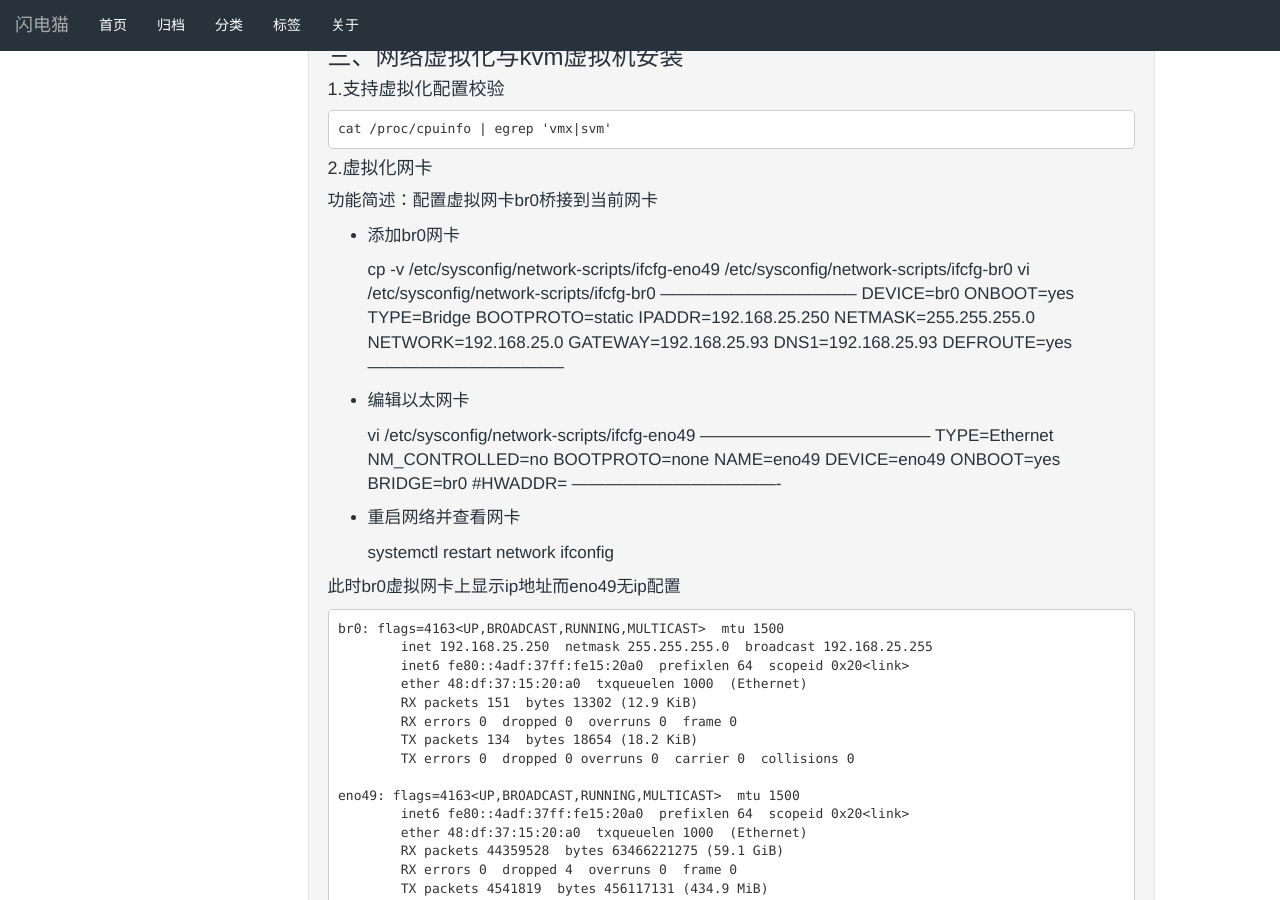
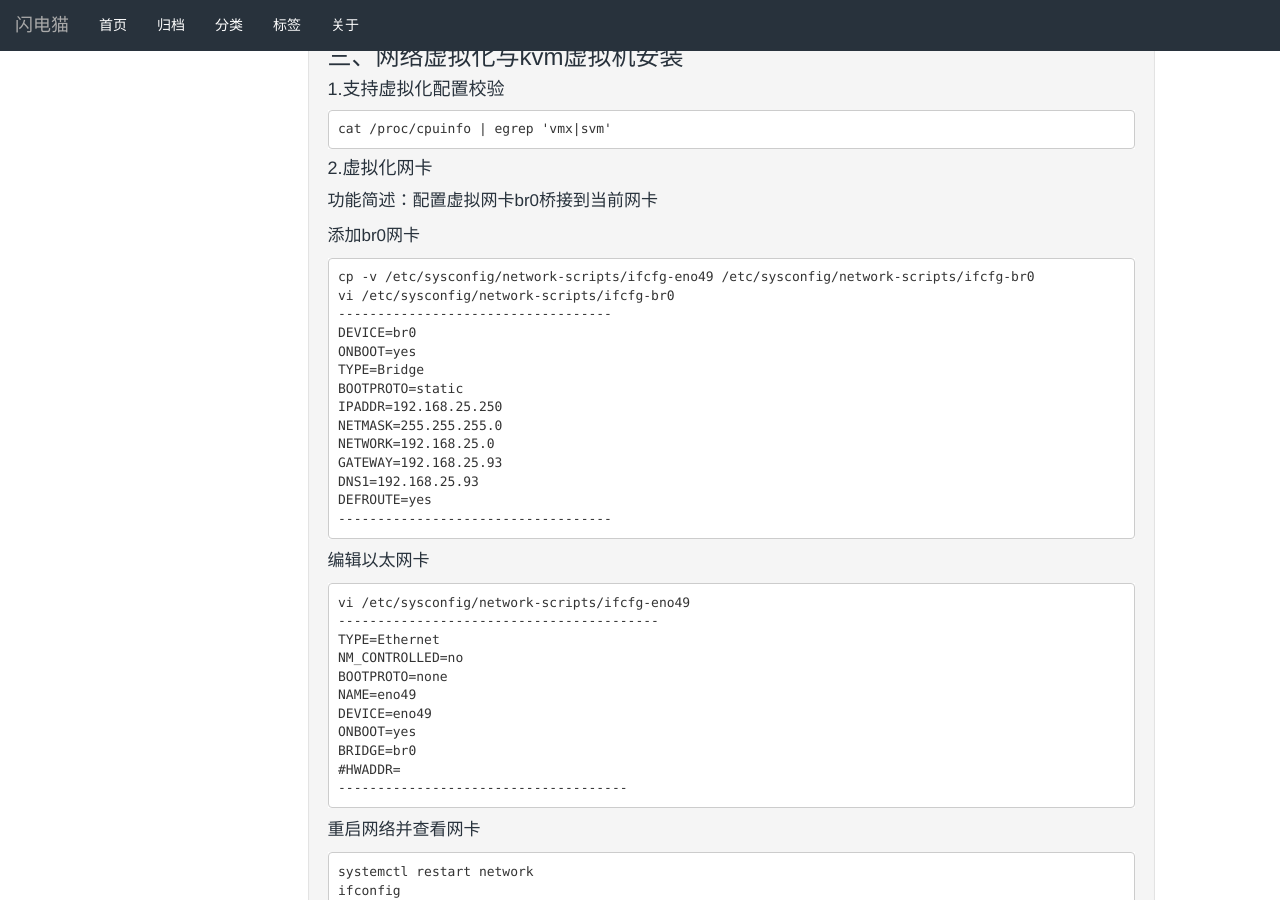
Before and after one commit to qfdmx/qfdmx.github.io, a Jekyll site: the page built from _posts/2018/2018-09-11-testgroup-env.markdown, in a window 1280 px wide and 900 px high, scrolled down 2465 px. Built offline with Jekyll 4.4.1, drawn with Linux system fonts in a browser that asks for light colours.

Commit message:
人未发生的

```diff
--- a/_posts/2018/2018-09-11-testgroup-env.markdown
+++ b/_posts/2018/2018-09-11-testgroup-env.markdown
@@ -145,15 +145,13 @@ https://www.cnblogs.com/gy1010/p/5787137.html
 
 #### 1.支持虚拟化配置校验
 
-
 	cat /proc/cpuinfo | egrep 'vmx|svm'
 
 #### 2.虚拟化网卡
 
 功能简述：配置虚拟网卡br0桥接到当前网卡
 
-* 添加br0网卡
-
+添加br0网卡
 
 	cp -v /etc/sysconfig/network-scripts/ifcfg-eno49 /etc/sysconfig/network-scripts/ifcfg-br0
 	vi /etc/sysconfig/network-scripts/ifcfg-br0
@@ -170,8 +168,7 @@ https://www.cnblogs.com/gy1010/p/5787137.html
 	DEFROUTE=yes
 	-----------------------------------
 
-*  编辑以太网卡
-
+编辑以太网卡
 
 	vi /etc/sysconfig/network-scripts/ifcfg-eno49
 	-----------------------------------------
@@ -185,8 +182,7 @@ https://www.cnblogs.com/gy1010/p/5787137.html
 	#HWADDR=
 	-------------------------------------
 
-* 重启网络并查看网卡
-
+重启网络并查看网卡
 
 	systemctl restart network
 	ifconfig
```
